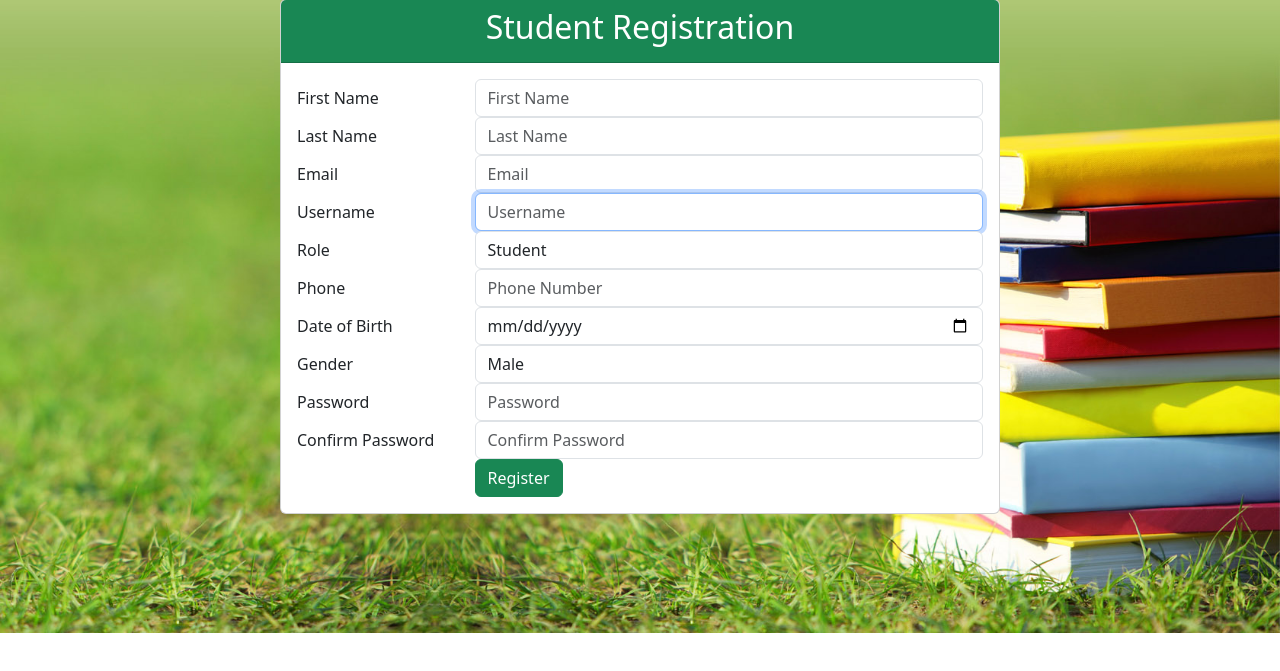
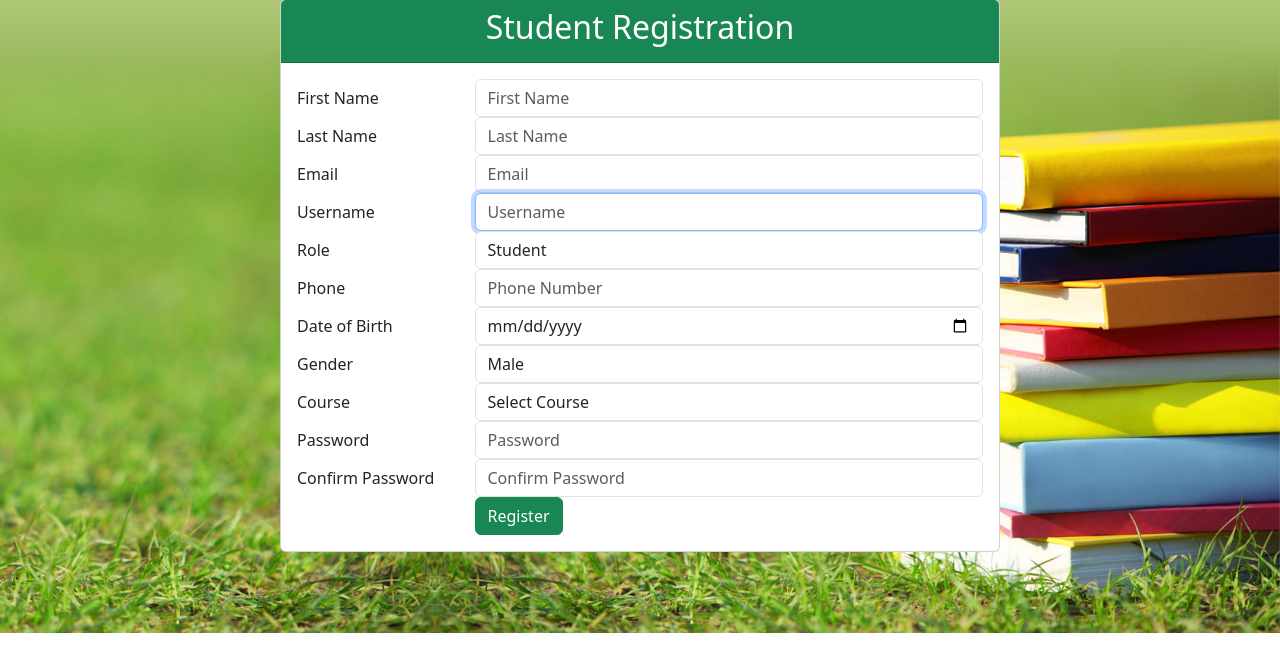
Before and after one commit to JamesMaxx/school_management_system, a Django app: page /student/student_registration/ in a window 1280 px wide. Shown: the part 129-800 px from the top of the page. Run offline with Django 4.2, Linux system fonts and the light colour scheme; data comes from the database, SQL or seed files in the repository; both versions use the stored data as it was after the commit.

Commit message:
updatedstudent  update profile form

```diff
--- a/school_management_system/student_management_app/forms.py
+++ b/school_management_system/student_management_app/forms.py
@@ -1,8 +1,9 @@
 from django import forms
 from django.contrib.auth.forms import UserCreationForm
 from django.contrib.auth.models import User
-from .models import Student
+from .models import Student, Course, Enrollment
 from datetime import date
+
 
 class StudentRegistrationForm(UserCreationForm):
     email = forms.EmailField(
@@ -33,6 +34,12 @@ class StudentRegistrationForm(UserCreationForm):
         required=True,
         widget=forms.Select(attrs={'class': 'form-control'})
     )
+    course = forms.ModelChoiceField(
+        queryset=Course.objects.all(),
+        required=True,
+        widget=forms.Select(attrs={'class': 'form-control'}),
+        empty_label="Select Course"
+    )
     role = forms.ChoiceField(
         choices=[('student', 'Student')],
         widget=forms.Select(attrs={'class': 'form-control'}),
@@ -59,7 +66,8 @@ class StudentRegistrationForm(UserCreationForm):
         user.email = self.cleaned_data['email']
         if commit:
             user.save()
-            self.save_student(user)
+            student = self.save_student(user)
+            self.save_enrollment(student)
         return user
 
     def save_student(self, user):
@@ -71,20 +79,26 @@ class StudentRegistrationForm(UserCreationForm):
             date_of_birth=self.cleaned_data['date_of_birth'],
             gender=self.cleaned_data['gender'],
             admission_number=self.generate_admission_number(),
-            date_admitted=date.today(),  # Use date.today() for current date
+            date_admitted=date.today(),
             address="",  # Add the actual address if available
             guardian_name="",  # Add the actual guardian name if available
             guardian_contact="",  # Add the actual guardian contact if available
             email=user.email,
             active=True,
-            profile_picture=None  # Handle file upload if needed
+            profile_picture=None,  # Handle file upload if needed
         )
         return student
 
+    def save_enrollment(self, student):
+        course = self.cleaned_data['course']
+        Enrollment.objects.create(
+            student=student,
+            course=course,
+            date_enrolled=date.today(),
+            is_active=True
+        )
+
     def generate_admission_number(self):
-        """
-        Generate a unique admission number for the student.
-        """
         latest_student = Student.objects.order_by('-id').first()
         if not latest_student:
             return 'S001'
@@ -93,7 +107,46 @@ class StudentRegistrationForm(UserCreationForm):
         new_admission_number = 'S' + str(new_admission_int).zfill(3)
         return new_admission_number
 
+
 class StudentProfileForm(forms.ModelForm):
     class Meta:
         model = Student
         fields = ['phone', 'date_of_birth', 'gender']
+
+
+class UpdateStudentForm(forms.ModelForm):
+    new_course = forms.ModelChoiceField(
+        queryset=Course.objects.all(),
+        required=False,
+        widget=forms.Select(attrs={'class': 'form-control'}),
+        empty_label="Select New Course"
+    )
+
+    class Meta:
+        model = Student
+        fields = ['first_name', 'last_name', 'date_of_birth', 'gender', 'guardian_name', 'guardian_contact', 'email', 'phone', 'new_course']
+        widgets = {
+            'first_name': forms.TextInput(attrs={'class': 'form-control', 'readonly': True}),
+            'last_name': forms.TextInput(attrs={'class': 'form-control', 'readonly': True}),
+            'date_of_birth': forms.DateInput(attrs={'class': 'form-control', 'type': 'date', 'readonly': True}),
+            'gender': forms.Select(attrs={'class': 'form-control', 'readonly': True}),
+            'guardian_name': forms.TextInput(attrs={'class': 'form-control'}),
+            'guardian_contact': forms.TextInput(attrs={'class': 'form-control'}),
+            'email': forms.EmailInput(attrs={'class': 'form-control'}),
+            'phone': forms.TextInput(attrs={'class': 'form-control'}),
+            'new_course': forms.Select(attrs={'class': 'form-control'}),
+        }
+
+    def __init__(self, *args, **kwargs):
+        super().__init__(*args, **kwargs)
+        if self.instance.course:
+            self.fields['new_course'].initial = self.instance.course
+
+    def save(self, commit=True):
+        student = super().save(commit=False)
+        new_course = self.cleaned_data.get('new_course')
+        if new_course and new_course != student.course:
+            student.course = new_course
+            if commit:
+                student.save()
+        return student
--- a/school_management_system/student_management_app/models.py
+++ b/school_management_system/student_management_app/models.py
@@ -1,7 +1,5 @@
-""" Models for the student_management_app app. """
 from django.db import models
 from django.contrib.auth.models import User
-from django.conf import settings
 
 class Student(models.Model):
     """
@@ -23,13 +21,19 @@ class Student(models.Model):
     profile_picture = models.ImageField(upload_to='profile_pics/', blank=True, null=True)
 
     def __str__(self):
-        return f"{self.first_name} {self.last_name} {self.user.username}- {self.admission_number}"
+        return f"{self.first_name} {self.last_name} ({self.admission_number})"
 
 class Course(models.Model):
     """
     Model to represent courses offered.
     """
-    name = models.CharField(max_length=100)
+    name = models.CharField(max_length=100, choices=[
+        ('Mathematics', 'Mathematics - Course covering algebra, geometry, and calculus'),
+        ('Science', 'Science - Course covering physics, chemistry, and biology'),
+        ('English', 'English - Course covering literature, grammar, and composition'),
+        ('History', 'History - Course covering ancient, medieval, and modern history'),
+        ('Physical Education', 'Physical Education - Course focusing on physical fitness and sports'),
+    ])
     description = models.TextField()
 
     def __str__(self):
@@ -41,7 +45,7 @@ class Enrollment(models.Model):
     """
     student = models.ForeignKey(Student, on_delete=models.CASCADE)
     course = models.ForeignKey(Course, on_delete=models.CASCADE)
-    date_enrolled = models.DateField()
+    date_enrolled = models.DateField(auto_now_add=True)
     is_active = models.BooleanField(default=True)
 
     def __str__(self):
@@ -52,19 +56,32 @@ class Attendance(models.Model):
     Model to record student attendance.
     """
     student = models.ForeignKey(Student, on_delete=models.CASCADE)
+    course = models.ForeignKey(Course, on_delete=models.CASCADE)
     date = models.DateField()
-    status = models.CharField(max_length=10)  # 'Present', 'Absent', 'Late', etc.
+    status = models.CharField(max_length=10, choices=[
+        ('Present', 'Present'),
+        ('Absent', 'Absent'),
+        ('Late', 'Late'),
+    ])
 
     def __str__(self):
-        return f"{self.student.first_name} {self.student.last_name} - {self.date}"
+        return f"{self.student.first_name} {self.student.last_name} - {self.course.name}: {self.status}"
 
 class PerformanceRecord(models.Model):
     """
     Model to store student academic performance records.
     """
+    GRADE_CHOICES = [
+        ('A', 'A'),
+        ('B', 'B'),
+        ('C', 'C'),
+        ('D', 'D'),
+        ('Fail', 'Fail'),
+    ]
+
     student = models.ForeignKey(Student, on_delete=models.CASCADE)
     course = models.ForeignKey(Course, on_delete=models.CASCADE)
-    grade = models.CharField(max_length=5)
+    grade = models.CharField(max_length=5, choices=GRADE_CHOICES)
 
     def __str__(self):
         return f"{self.student.first_name} {self.student.last_name} - {self.course.name}: {self.grade}"
--- a/school_management_system/student_management_app/templates/student_management_app/student_registration.html
+++ b/school_management_system/student_management_app/templates/student_management_app/student_registration.html
@@ -61,6 +61,12 @@
                             </div>
                         </div>
                         <div class="form-group row">
+                            <label for="{{ form.course.id_for_label }}" class="col-sm-3 col-form-label">Course</label>
+                            <div class="col-sm-9">
+                                {{ form.course }}
+                            </div>
+                        </div>
+                        <div class="form-group row">
                             <label for="{{ form.password1.id_for_label }}" class="col-sm-3 col-form-label">Password</label>
                             <div class="col-sm-9">
                                 {{ form.password1 }}
--- a/school_management_system/student_management_app/templates/student_management_app/update_student_profile.html
+++ b/school_management_system/student_management_app/templates/student_management_app/update_student_profile.html
@@ -1,4 +1,3 @@
-<!-- school_management_system/student_management_app/templates/student_management_app/update_student_profile.html -->
 {% extends 'events_management/base.html' %}
 
 {% block content %}
@@ -7,7 +6,7 @@
     <form method="post" enctype="multipart/form-data">
         {% csrf_token %}
         {{ form.as_p }}
-        <button type="submit">Update</button>
+        <button type="submit" class="btn btn-primary">Update</button>
+        <a href="{% url 'student_management_app:student_profile' student.id %}" class="btn btn-secondary">Cancel</a>
     </form>
-    <p><a href="{% url 'student_management:student_profile' student.id %}">Cancel</a></p>
 {% endblock %}
```
Also changed, not shown: school_management_system/db.sqlite3, school_management_system/student_management_app/migrations/0002_add_initial_courses.py (added), school_management_system/student_management_app/migrations/0003_attendance_course_alter_attendance_status_and_more.py (added).
